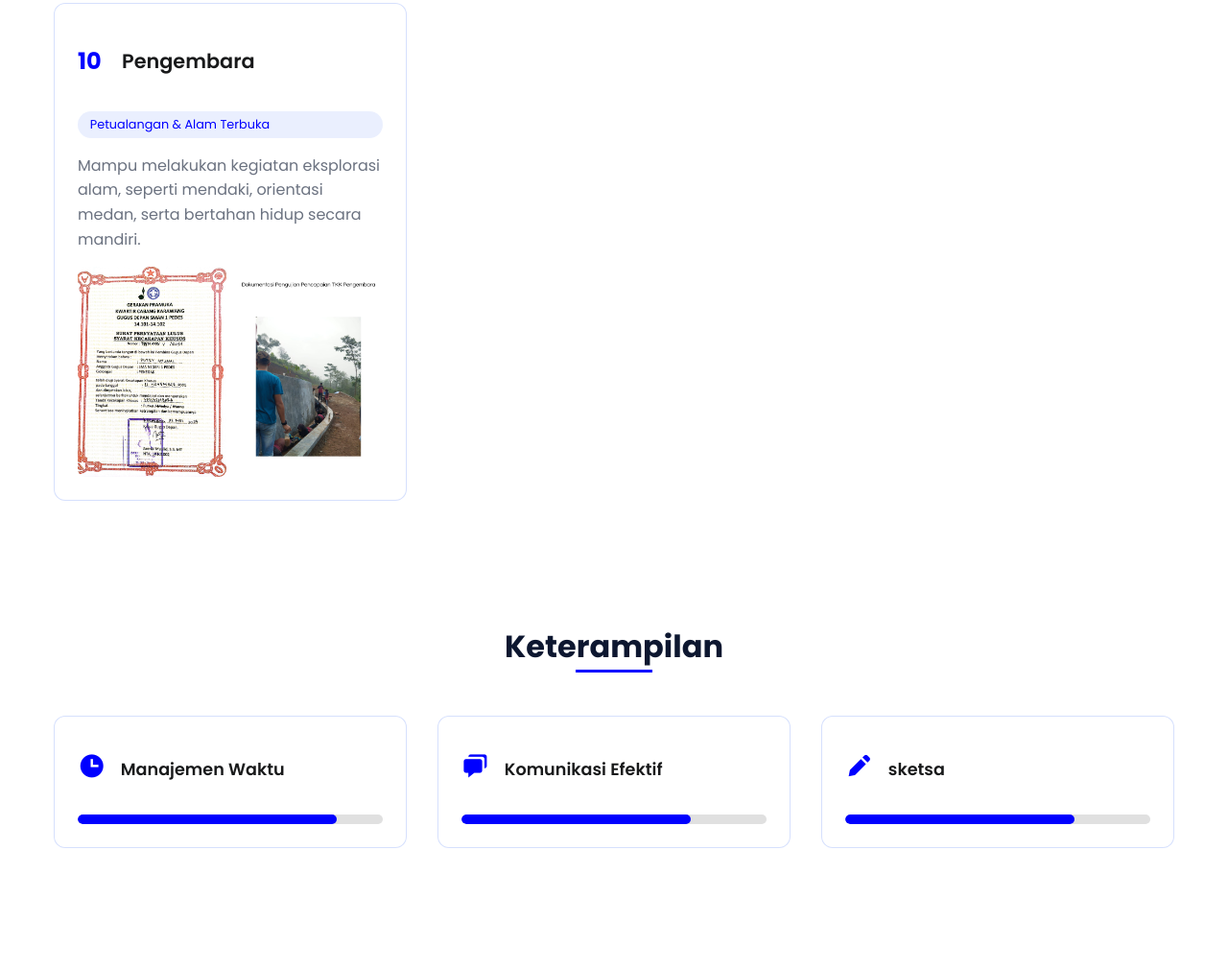
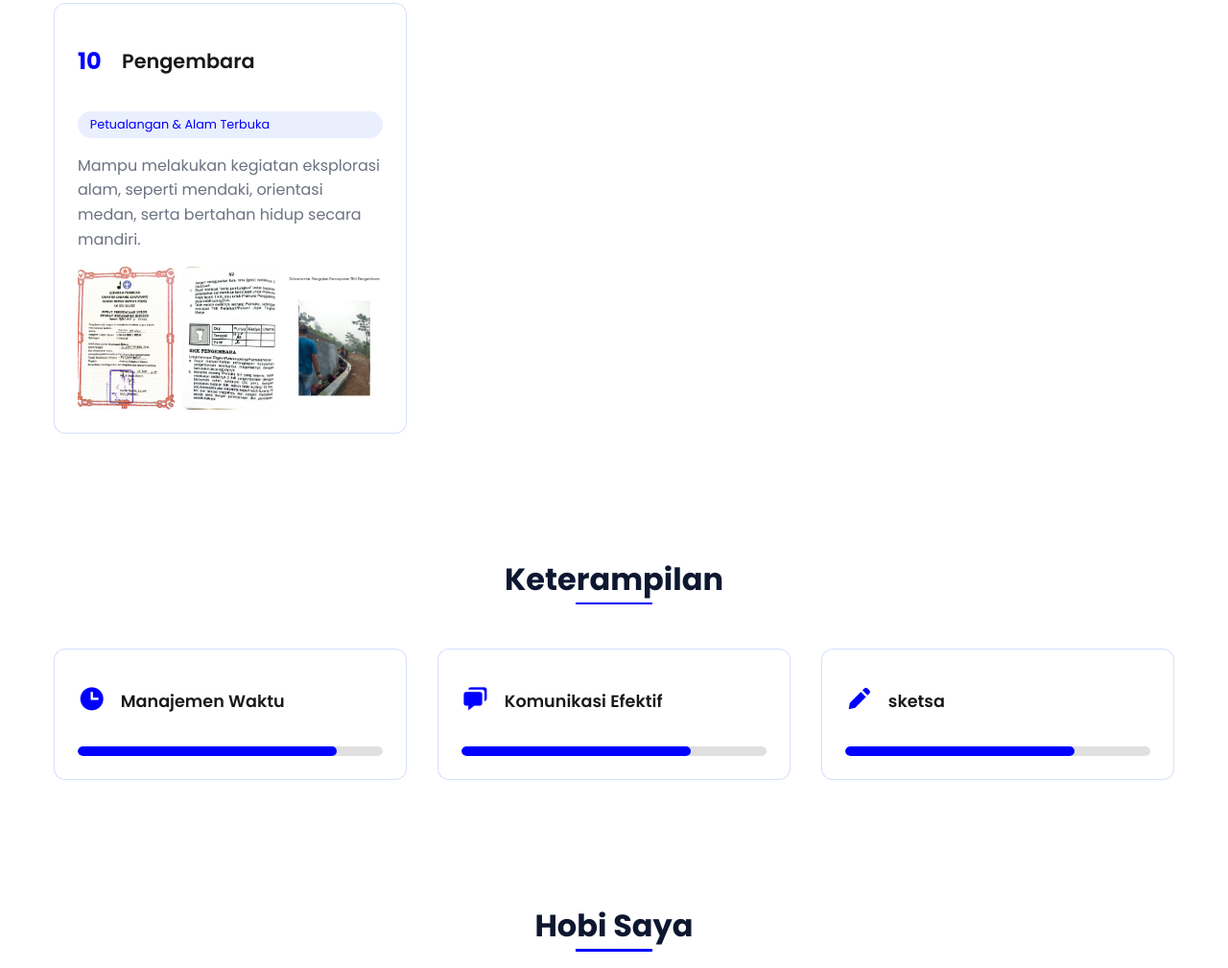
Before and after one commit to cibeys/putry, a plain HTML site: page index.html in a window 1280 px wide. Shown: the part 3750-4759 px from the top of the page at 96% size. Drawn offline with nearby package versions, Linux system fonts and the light colour scheme; a web font is replaced by a local one.

Commit message:
update index.html

```diff
--- a/index.html
+++ b/index.html
@@ -587,6 +587,10 @@
                                 alt="TKK Pengembara"
                             />
                             <img
+                                src="assets/img/tkk-pengembara2.jpg"
+                                alt="TKK Pengembara"
+                            />
+                            <img
                                 src="assets/img/tkk-pengembara3.jpg"
                                 alt="TKK Pengembara"
                             />
```
